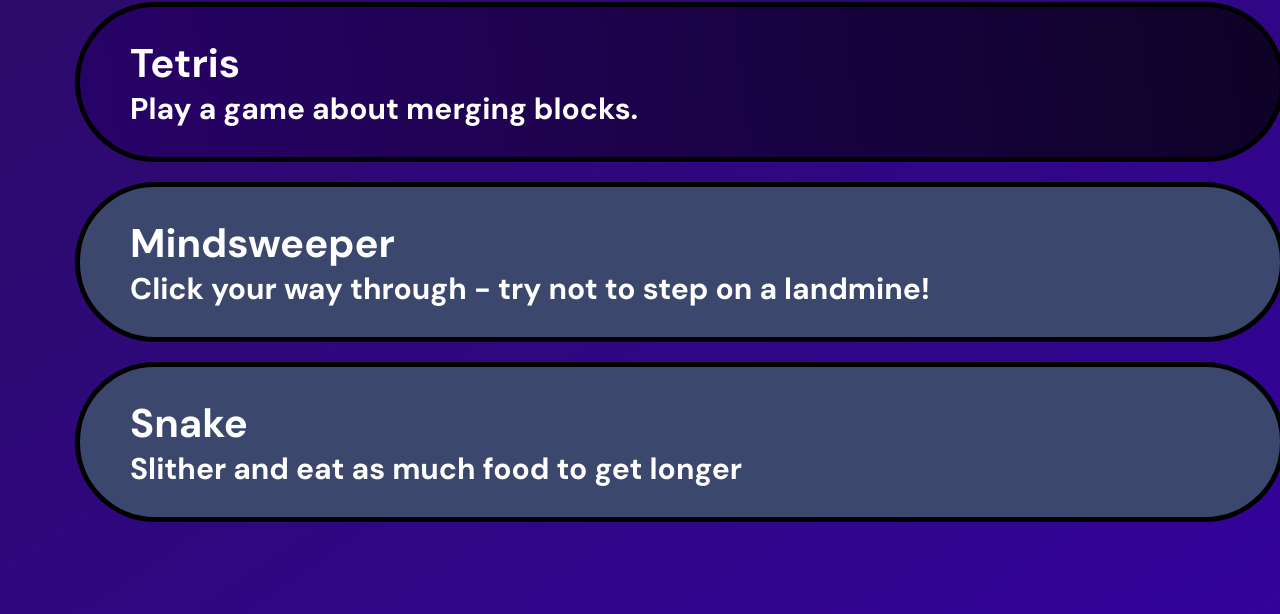
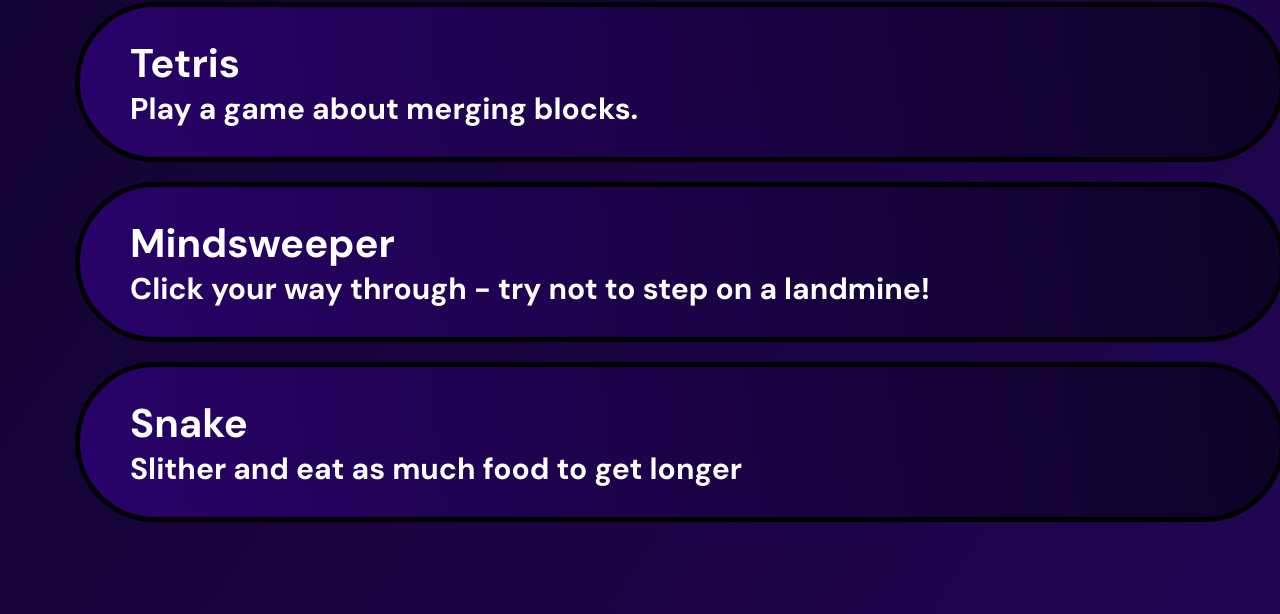
Before and after one commit to zephyr-16/Breeze-Stop, a plain HTML site: page index.html in a window 1280 px wide. Shown: the part 930-1544 px from the top of the page. Drawn offline with Linux system fonts and the light colour scheme; files whose address does not match are found by name.

Commit message:
Gradients Added

```diff
--- a/style.css
+++ b/style.css
@@ -3,8 +3,8 @@
   font-optical-sizing: auto;
   font-weight: 500;
   font-style: normal;
-  background: #27114a;
-  background: linear-gradient(146deg,rgba(39, 17, 74, 1) 0%, rgba(53, 0, 168, 1) 100%);
+  background: #230557;
+  background: linear-gradient(304deg, rgba(35, 5, 87, 1) 0%, rgba(14, 2, 38, 1) 100%);
   color: white;
   margin: 0px;
 }
@@ -149,7 +149,8 @@
   margin-top: 20px;
   width: 1200px;
   border: solid 5px black;
-  background-color: #3c476e;
+  background: #280269;
+  background: linear-gradient(83deg, rgba(40, 2, 105, 1) 0%, rgba(14, 2, 38, 1) 100%);
   border-radius: 90px;
   margin-left: 75px;
 }
@@ -159,7 +160,8 @@
   margin-top: 20px;
   width: 1200px;
   border: solid 5px black;
-  background-color: #3c476e;
+  background: #280269;
+  background: linear-gradient(83deg, rgba(40, 2, 105, 1) 0%, rgba(14, 2, 38, 1) 100%);
   border-radius: 90px;
   margin-left: 75px;
 }
```
